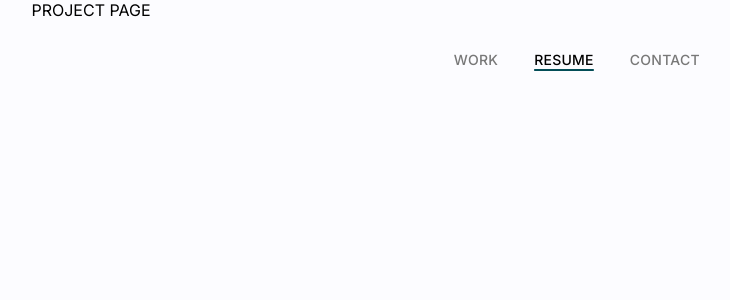
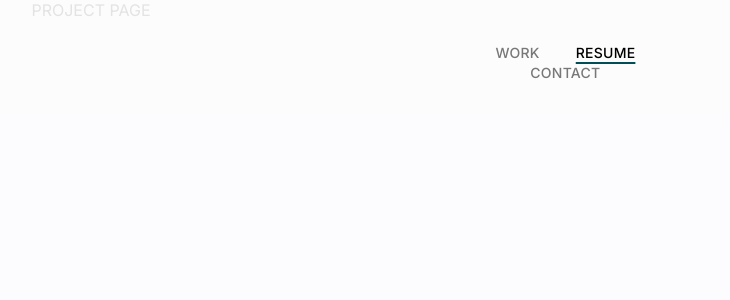
Before and after one commit to syzhao53/portfolio-site-2022, a React (Create React App) app in the folder site/: page /project in a window 1280 px wide. Shown: the top 300 px of the page, without its empty margins (549-1279 px from the left). Built offline with nearby package versions, Linux system fonts and the light colour scheme.

Commit message:
NavBar background fix

```diff
--- a/site/src/assets/index.css
+++ b/site/src/assets/index.css
@@ -1,4 +1,4 @@
-@import url('https://fonts.googleapis.com/css2?family=Inter:wght@100;200;300;400;500;600&display=swap');
+@import url('https://fonts.googleapis.com/css2?family=Inter:wght@100;200;300;400;500;600;700;800&display=swap');
 
 body {
   margin: 0;
@@ -83,29 +83,33 @@ body {
   cursor: pointer;
 }
 
-.NavBarWrap {
-  background-color: red;
-  background-color: rgba(252, 252, 252, .8);
+.NavBar {
+  position: fixed;
+  padding: 2% 0 0 76%;
+  background-color: rgb(252, 252, 252, .9);
 }
 
-.NavBar {
-  position: fixed;
-  height: 3rem;
-  margin: 2% 0 0 76%;
-  min-width: 20%;
-  /* background-color: rgba(252, 252, 252, .9); */
-  /* filter: drop-shadow(0px 1px 4px #000000); */
-  /* display: flex;
-  flex-direction: row;
-  justify-content: flex-end; */
-  /* z-index: 1; */
+
+.NavBar2 {
+  /* position: fixed;
+  height: 3rem; */
+  background-color: #FCFCFF;
+  display: flex;
+  flex-direction: column;
+  /* align-items: center; */
+  flex-wrap: wrap;
+  align-content: flex-end;
+}
+
+.nav-row {
+  margin: 1rem 3rem 2rem 0;
 }
 
 .nav-button {
   border: none;
   background-color: transparent;
   font-family: 'Inter', sans-serif;
-  margin: 1.5rem 0 0 1.5rem;
+  margin: 0 0 0 1.5rem;
   font-size: .875rem;
   letter-spacing: .25px;
   font-weight: 500;
@@ -125,7 +129,7 @@ body {
   border: none;
   background-color: transparent;
   font-family: 'Inter', sans-serif;
-  margin: 1.5rem 0 0 1.5rem;
+  margin: 0 0 0 1.5rem;
   font-size: .875rem;
   font-weight: 500;
   letter-spacing: .25px;
@@ -183,9 +187,6 @@ body {
   flex-direction: column;
   /* offset-x | offset-y | blur-radius | spread-radius | color */
   box-shadow: 0px 0px 8px 2px rgba(150, 150, 150, 0.2);
-  /* border-color: #eaeaea;
-  border-style: solid; */
-  /* box-shadow: 1px 1px 10px -2px #cbcbcb; */
   background-color: #ffffff;
   border-radius: 7px;
   margin: 0 3rem 0 0;
@@ -228,7 +229,7 @@ body {
 .footer {
   height: 3rem;
   color: #b7b7b7;
-  padding: 4rem 0 0 0;
+  padding: 7rem 0 0 0;
   font-size: .875rem;
 }
 
@@ -254,6 +255,7 @@ body {
   font-size: 1rem;
   text-align: left;
   margin: 0 0 2rem 0;
+  min-width: 125%;
 }
 
 .section-header {
@@ -263,11 +265,12 @@ body {
 }
 
 .subsection-header {
-  font-size: 1rem;
-  letter-spacing: .3px;
+  font-size: .875rem;
+  letter-spacing: .5px;
   font-weight: 600;
   text-align: left;
-  margin: 0 0 0.75rem 0;
+  margin: .75rem 0 0.75rem 0;
+  color: #033E57;
 }
 
 .project-text {
@@ -275,6 +278,7 @@ body {
   text-align: left;
   line-height: 1.55rem;
   color: #2c2c2c;
+  margin: 0 0 4rem 0;
 }
 
 .project-img {
@@ -288,7 +292,7 @@ body {
   display: flex;
   flex-direction: column;
   /* align-items: center; */
-  margin: 3rem 0 0 0;
+  margin: 1rem 0 0 0;
   flex-wrap: wrap;
 }
 
@@ -349,7 +353,7 @@ body {
   font-weight: 600;
   letter-spacing: .25px;
   text-align: left;
-  padding: 3rem 2rem 1rem 3rem;
+  padding: 2.75rem 2rem 1rem 3rem;
 }
 
 .graphcard-ques {
@@ -365,7 +369,7 @@ body {
 
 .graph-img {
   width: 70%;
-  padding: 0 0 3rem 3rem;
+  padding: 0 0 2.75rem 3rem;
 }
 
 
@@ -516,3 +520,42 @@ body {
   width: 100%;
   text-align: center;
 }
+
+@media screen and (max-width: 500px) {
+  .grid-row {
+    flex-wrap: wrap;
+  }
+
+  .gcard-lwrap {
+    margin: 0 0 3rem 0;
+  }
+
+  .graphgrid-row {
+    flex-wrap: wrap;
+  }
+
+  .card-lgraph {
+    margin: 4rem 0 3rem 3rem;
+    max-width: 80%;
+  }
+
+  .card-rgraph {
+    margin: 0 0 3rem 3rem;
+    max-width: 80%;
+  }
+
+  .card-lgraph-low {
+    margin: 0 0 4rem 3rem;
+    max-width: 80%;
+  }
+
+  .card-rgraph-low {
+    margin: 0 0 4rem 3rem;
+    max-width: 80%;
+  }
+
+  .project-img {
+    width: 125%;
+  }
+
+}
--- a/site/src/components/NavBar.js
+++ b/site/src/components/NavBar.js
@@ -11,14 +11,8 @@ function NavBar({ currPage }) {
   console.log(currPage);
 
   return (
-    <div className="NavBarWrap">
-      <div className="NavBar">
-        {/* <button
-          type="button"
-          className="nav-button-bold"
-        >
-          TABLE OF CONTENTS
-        </button> */}
+    <div className="NavBar">
+      <div className="nav-row">
         <button
           type="button"
           className={currPage === 'work' ? 'nav-button-bold' : 'nav-button'}
@@ -48,6 +42,35 @@ function NavBar({ currPage }) {
         </button>
       </div>
     </div>
+    // <div className="NavBar">
+    //   <button
+    //     type="button"
+    //     className={currPage === 'work' ? 'nav-button-bold' : 'nav-button'}
+    //     onClick={async () => {
+    //       navigate('/');
+    //     }}
+    //   >
+    //     WORK
+    //   </button>
+    //   <button
+    //     type="button"
+    //     className={currPage === 'project' ? 'nav-button-bold' : 'nav-button'}
+    //     onClick={async () => {
+    //       navigate('/project');
+    //     }}
+    //   >
+    //     RESUME
+    //   </button>
+    //   <button
+    //     type="button"
+    //     className="nav-button"
+    //     onClick={async () => {
+    //       navigate('/project');
+    //     }}
+    //   >
+    //     CONTACT
+    //   </button>
+    // </div>
   );
 }
 
--- a/site/src/components/PennInTouch.js
+++ b/site/src/components/PennInTouch.js
@@ -48,6 +48,14 @@ function PennInTouch({ currPage, setCurrPage }) {
           for schedulers to gather group availability, but the platform has poor usability.
           Let&apos;s Meet attempts to incorporate the positive functionality of when2meet
           while addressing usability, particularly on mobile.s
+        </div>
+        <div className="section-header"> User Research</div>
+        <div className="subsection-header">SURVEY</div>
+        <div className="project-text">
+          I surveyed 16 Penn undergraduate students through Google Forms to collect data on
+          users&apos; attitudes toward PennInTouch. The responses showed a generally negative
+          feelings towards the platform, specifically the Academic Planning Worksheet. The
+          survey also confirmed the pain point of the site being difficult to navigate.
         </div>
       </div>
       <div className="graphs">
```
